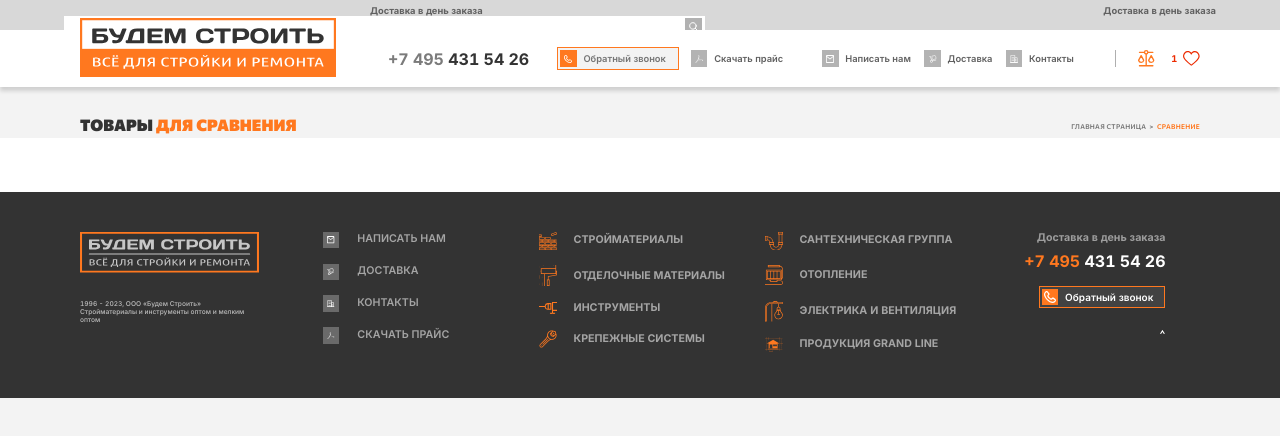
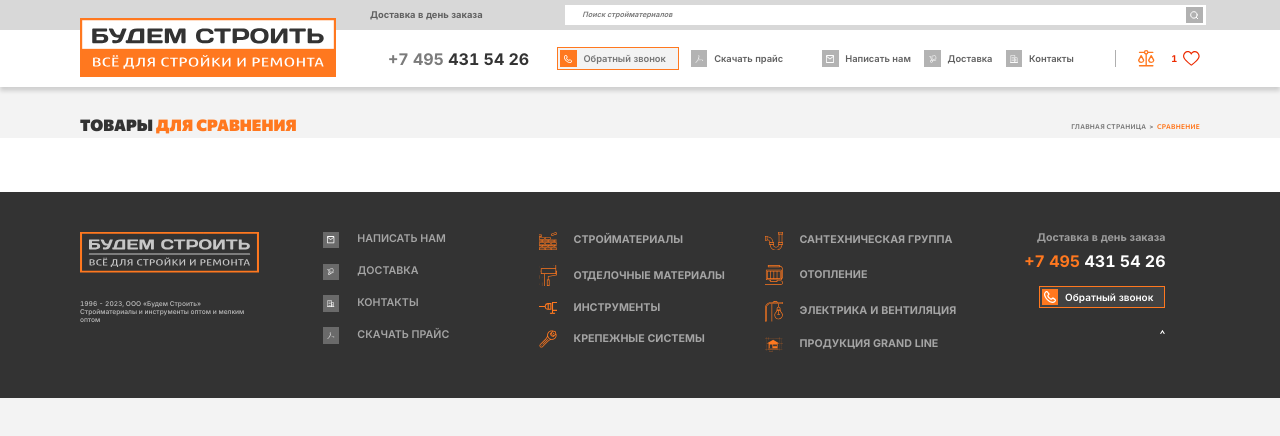
Before and after one commit to Rostick0/building-shop, a Vue app: page /compare in a window 1280 px wide. Shown: the top 436 px of the page. Built offline with nearby package versions, Linux system fonts and the light colour scheme.

Commit message:
!fix search

```diff
--- a/src/components/Search/Search.vue
+++ b/src/components/Search/Search.vue
@@ -1,4 +1,5 @@
 <script setup>
+import { ref } from 'vue';
 import { useForm } from 'vee-validate';
 import { useSearchStore } from '@/app/stores/modules/search';
 import { getQuery } from '@/app/helpers/url';
@@ -7,7 +8,6 @@ import { storeToRefs } from 'pinia';
 const searchStore = useSearchStore();
 const { searchAsyncGet } = searchStore;
 const { search } = storeToRefs(searchStore);
-console.log(search);
 
 const { handleSubmit, defineInputBinds } = useForm();
 
@@ -22,10 +22,15 @@ const onSubmit = handleSubmit(values => {
         getQuery(values)
     );
 });
+
+const search_block = ref(null);
+
+console.log(search_block.value)
 </script>
 
 <template>
     <div class="search_panel_text">Доставка в день заказа </div>
+    <div ref="search_block">
         <form class="search" @input="onSubmit" @submit.prevent>
             <input type="text" name="title" v-bind="title" placeholder="Поиск стройматериалов">
             <button type="submit">
@@ -46,6 +51,7 @@ const onSubmit = handleSubmit(values => {
             </div>
 
         </div>
+    </div>
 </template>
 
 <style>
--- a/src/layout/HeaderShort/HeaderShort.vue
+++ b/src/layout/HeaderShort/HeaderShort.vue
@@ -24,7 +24,6 @@ import { ROUTES } from '@/app/router/helper';
         <div class="header">
             <div class="search_panel">
                 <div class="container row">
-                    <div class="search_panel_text">Доставка в день заказа </div>
                     <Search />
                 </div>
             </div>
```
Lines whose indentation alone changed are shown as unchanged.
